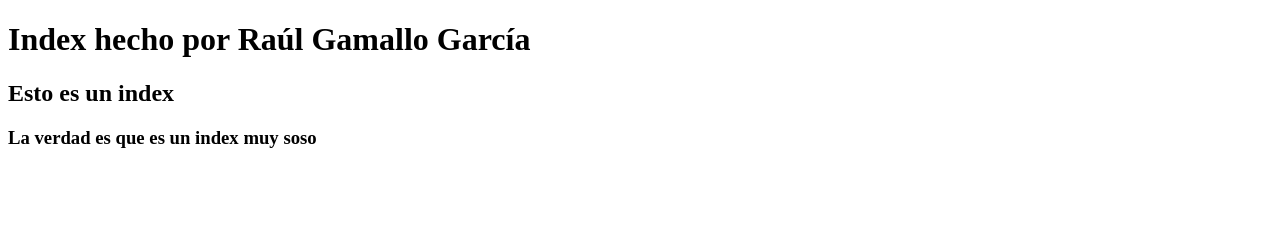
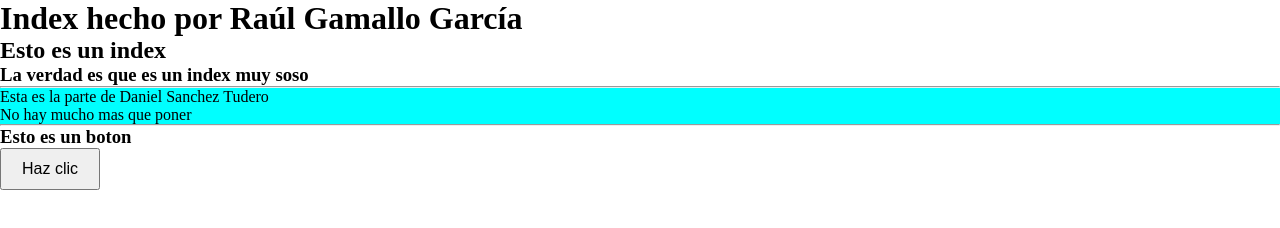
Before and after one commit to raulgamallo/FinalGit, a plain HTML site: page index.html in a window 1280 px wide. Drawn offline with Linux system fonts and the light colour scheme.

Commit message:
Cracion de la rama y modificaciones en los archivos

```diff
--- a/css/style.css
+++ b/css/style.css
@@ -7,3 +7,13 @@
     margin: 0;
     padding: 0;
 }
+
+
+div{
+    background-color: aqua;
+}
+button {
+    padding: 10px 20px;
+    font-size: 16px;
+    cursor: pointer;
+}
--- a/index.html
+++ b/index.html
@@ -4,10 +4,20 @@
     <meta charset="UTF-8">
     <meta name="viewport" content="width=device-width, initial-scale=1.0">
     <title>RGG</title>
+    <link rel="stylesheet" href="/css/style.css">
 </head>
 <body>
     <h1>Index hecho por Raúl Gamallo García</h1>
     <h2>Esto es un index</h2>
     <h3>La verdad es que es un index muy soso</h3>
+    <hr>
+    <div>
+        <p>Esta es la parte de Daniel Sanchez Tudero</p>
+        <p>No hay mucho mas que poner</p>
+    </div>
+    <hr>
+    <h3>Esto es un boton</h3>
+    <button id="btn">Haz clic</button>
+    <script src="javascript/script.js"></script>
 </body>
 </html>
--- a/javascript/script.js
+++ b/javascript/script.js
@@ -3,3 +3,8 @@ var str = "Demasiado soso";
 var a = "Hola";
 
 console.log(script + str + a);
+
+
+document.getElementById("btn").addEventListener("click", function() {
+    alert("¡Hola! Hiciste clic en el botón.");
+});
```
